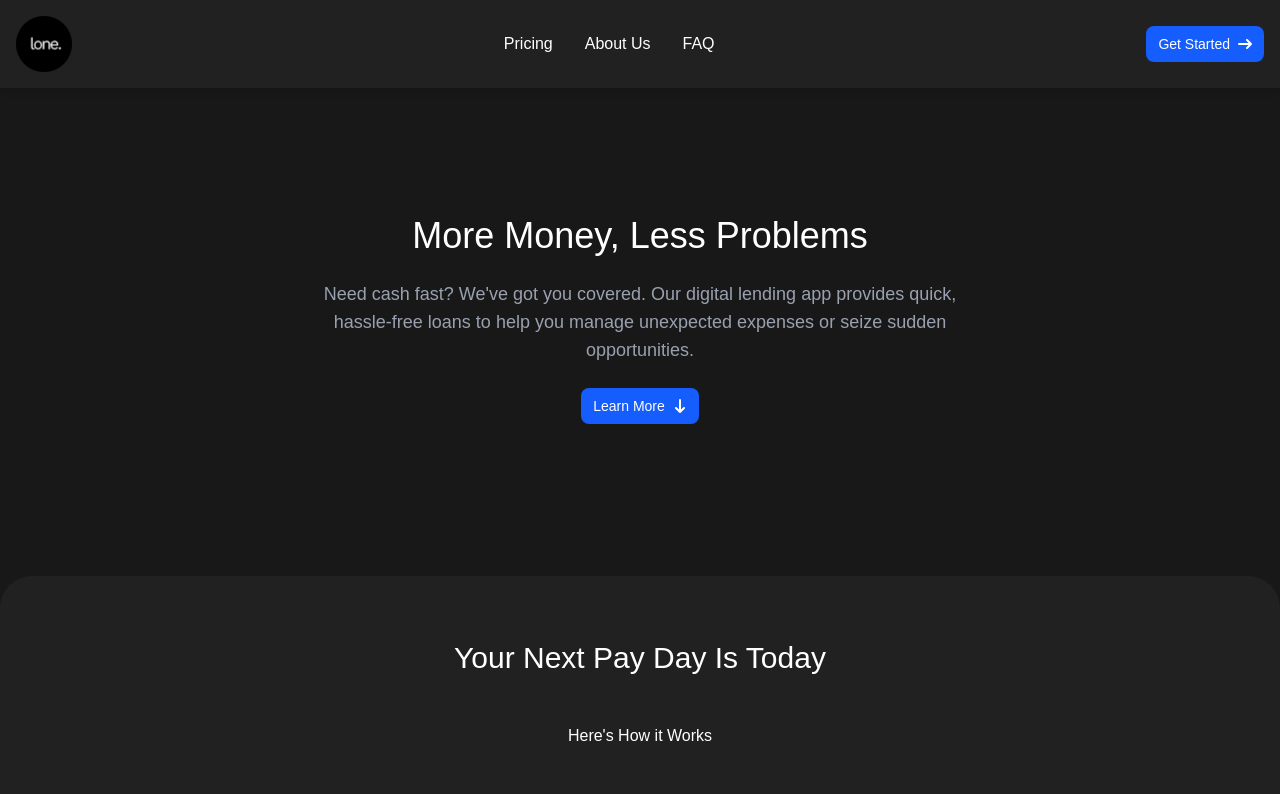
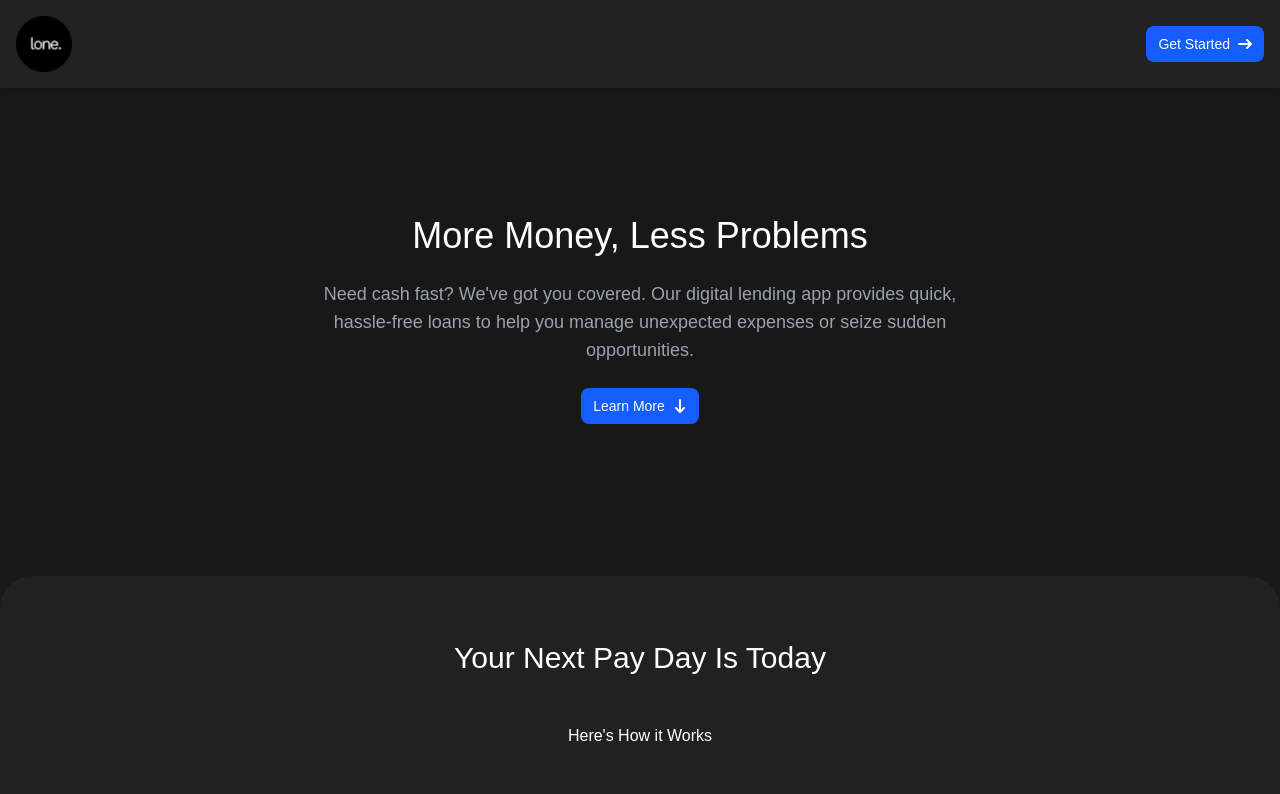
Before and after one commit to hakeem-jc/lone_2.0, a Next.js app: page / in a window 1280 px wide. Shown: the top 794 px of the page. Built offline with nearby package versions, Linux system fonts and the light colour scheme; grey boxes are pictures that could not be loaded.

Commit message:
feat: Delete header placeholders

```diff
--- a/app/components/Header.tsx
+++ b/app/components/Header.tsx
@@ -60,32 +60,6 @@ const Header: FC = () => {
           }`}
           id="navbar-sticky"
         >
-          <ul className="flex flex-col p-4 mt-4 font-medium border rounded-lg md:space-x-8 rtl:space-x-reverse md:flex-row md:mt-0 md:border-0 border-gray-700">
-            <li>
-              <a
-                href="#"
-                className="block py-2 px-3 text-white rounded-sm hover:text-white md:hover:bg-transparent md:p-0 md:text-white"
-              >
-                Pricing
-              </a>
-            </li>
-            <li>
-              <a
-                href="#"
-                className="block py-2 px-3 text-white rounded-sm hover:text-white md:hover:bg-transparent md:p-0 md:text-white"
-              >
-                About Us
-              </a>
-            </li>
-            <li>
-              <a
-                href="#"
-                className="block py-2 px-3 text-white rounded-sm hover:text-white md:hover:bg-transparent md:p-0 md:text-white"
-              >
-                FAQ
-              </a>
-            </li>
-          </ul>
         </div>
       </div>
     </nav>
```
